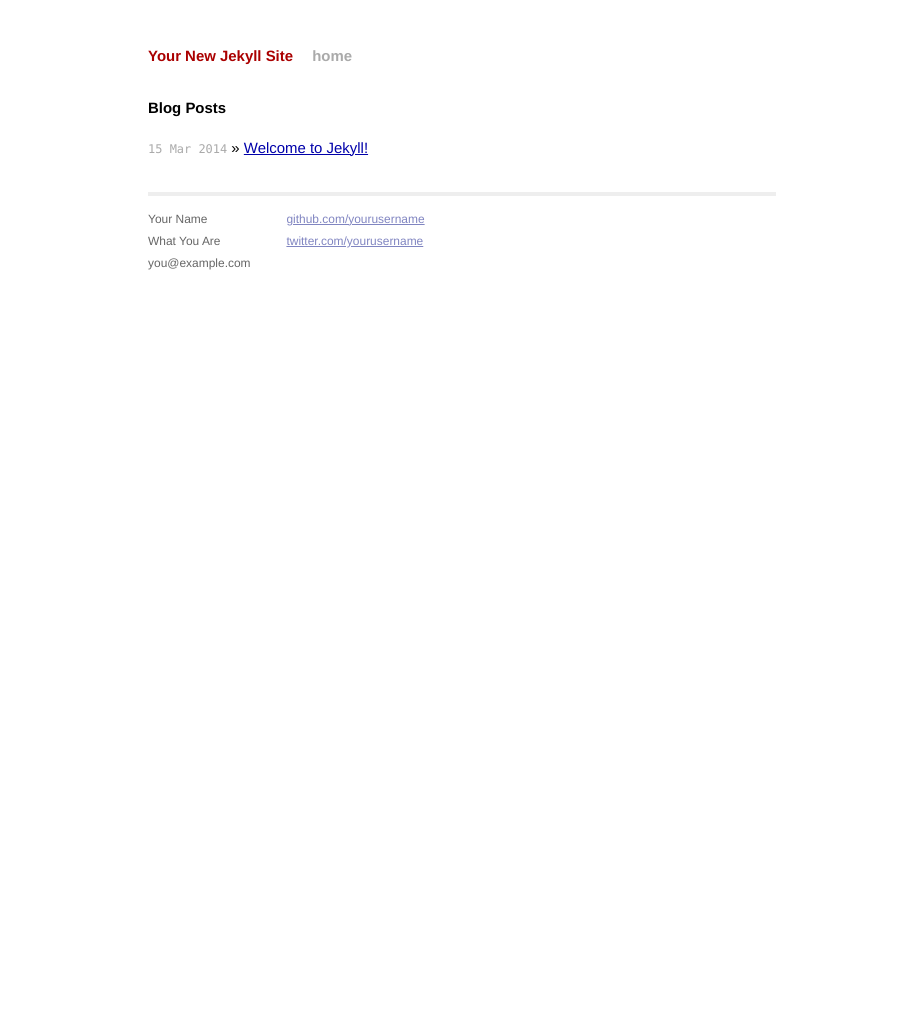
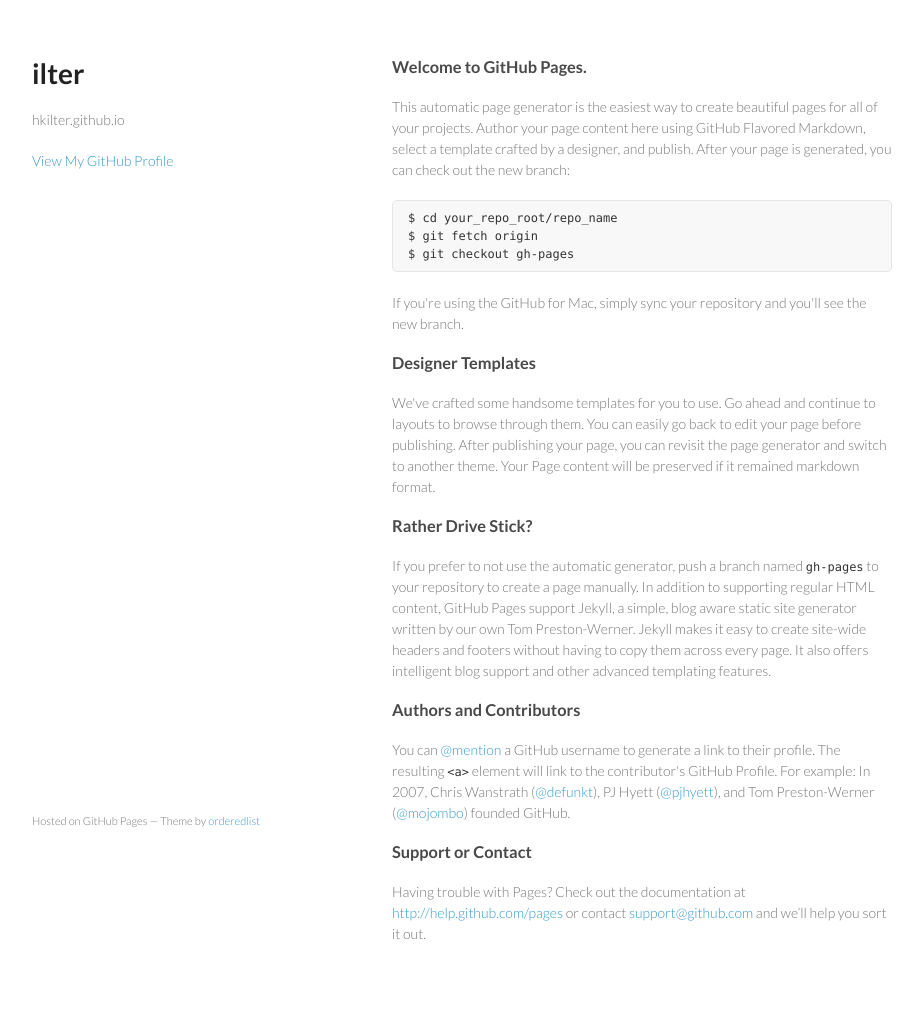
Before and after one commit to hkilter/hkilter-old.github.io, a Jekyll site: the page index.html, which Jekyll copies as it is, in a window 1280 px wide. Shown: the whole page, without its empty margins (178-1101 px from the left). Built offline with Jekyll 4.4.1, drawn with Linux system fonts in a browser that asks for light colours; Markdown is read by kramdown in place of the engine named in the settings; before the commit the page ends 945 px from its top, so only the background shows below that.

Commit message:
Replace master branch with page content via GitHub

```diff
--- a/index.html
+++ b/index.html
@@ -1,13 +1,75 @@
----
-layout: default
-title: ilter
----
+<!doctype html>
+<html>
+  <head>
+    <meta charset="utf-8">
+    <meta http-equiv="X-UA-Compatible" content="chrome=1">
+    <title>ilter by hkilter</title>
 
-<div id="home">
-  <h1>Blog Posts</h1>
-  <ul class="posts">
-    {% for post in site.posts %}
-      <li><span>{{ post.date | date_to_string }}</span> &raquo; <a href="{{ post.url }}">{{ post.title }}</a></li>
-    {% endfor %}
-  </ul>
-</div>
+    <link rel="stylesheet" href="stylesheets/styles.css">
+    <link rel="stylesheet" href="stylesheets/pygment_trac.css">
+    <meta name="viewport" content="width=device-width, initial-scale=1, user-scalable=no">
+    <!--[if lt IE 9]>
+    <script src="//html5shiv.googlecode.com/svn/trunk/html5.js"></script>
+    <![endif]-->
+  </head>
+  <body>
+    <div class="wrapper">
+      <header>
+        <h1>ilter</h1>
+        <p>hkilter.github.io</p>
+
+
+        <p class="view"><a href="https://github.com/hkilter">View My GitHub Profile</a></p>
+
+      </header>
+      <section>
+        <h3>
+<a name="welcome-to-github-pages" class="anchor" href="#welcome-to-github-pages"><span class="octicon octicon-link"></span></a>Welcome to GitHub Pages.</h3>
+
+<p>This automatic page generator is the easiest way to create beautiful pages for all of your projects. Author your page content here using GitHub Flavored Markdown, select a template crafted by a designer, and publish. After your page is generated, you can check out the new branch:</p>
+
+<pre><code>$ cd your_repo_root/repo_name
+$ git fetch origin
+$ git checkout gh-pages
+</code></pre>
+
+<p>If you're using the GitHub for Mac, simply sync your repository and you'll see the new branch.</p>
+
+<h3>
+<a name="designer-templates" class="anchor" href="#designer-templates"><span class="octicon octicon-link"></span></a>Designer Templates</h3>
+
+<p>We've crafted some handsome templates for you to use. Go ahead and continue to layouts to browse through them. You can easily go back to edit your page before publishing. After publishing your page, you can revisit the page generator and switch to another theme. Your Page content will be preserved if it remained markdown format.</p>
+
+<h3>
+<a name="rather-drive-stick" class="anchor" href="#rather-drive-stick"><span class="octicon octicon-link"></span></a>Rather Drive Stick?</h3>
+
+<p>If you prefer to not use the automatic generator, push a branch named <code>gh-pages</code> to your repository to create a page manually. In addition to supporting regular HTML content, GitHub Pages support Jekyll, a simple, blog aware static site generator written by our own Tom Preston-Werner. Jekyll makes it easy to create site-wide headers and footers without having to copy them across every page. It also offers intelligent blog support and other advanced templating features.</p>
+
+<h3>
+<a name="authors-and-contributors" class="anchor" href="#authors-and-contributors"><span class="octicon octicon-link"></span></a>Authors and Contributors</h3>
+
+<p>You can <a href="https://github.com/blog/821" class="user-mention">@mention</a> a GitHub username to generate a link to their profile. The resulting <code>&lt;a&gt;</code> element will link to the contributor's GitHub Profile. For example: In 2007, Chris Wanstrath (<a href="https://github.com/defunkt" class="user-mention">@defunkt</a>), PJ Hyett (<a href="https://github.com/pjhyett" class="user-mention">@pjhyett</a>), and Tom Preston-Werner (<a href="https://github.com/mojombo" class="user-mention">@mojombo</a>) founded GitHub.</p>
+
+<h3>
+<a name="support-or-contact" class="anchor" href="#support-or-contact"><span class="octicon octicon-link"></span></a>Support or Contact</h3>
+
+<p>Having trouble with Pages? Check out the documentation at <a href="http://help.github.com/pages">http://help.github.com/pages</a> or contact <a href="mailto:support@github.com">support@github.com</a> and we’ll help you sort it out.</p>
+      </section>
+      <footer>
+        <p><small>Hosted on GitHub Pages &mdash; Theme by <a href="https://github.com/orderedlist">orderedlist</a></small></p>
+      </footer>
+    </div>
+    <script src="javascripts/scale.fix.js"></script>
+              <script type="text/javascript">
+            var gaJsHost = (("https:" == document.location.protocol) ? "https://ssl." : "http://www.");
+            document.write(unescape("%3Cscript src='" + gaJsHost + "google-analytics.com/ga.js' type='text/javascript'%3E%3C/script%3E"));
+          </script>
+          <script type="text/javascript">
+            try {
+              var pageTracker = _gat._getTracker("UA-48250418-1");
+            pageTracker._trackPageview();
+            } catch(err) {}
+          </script>
+
+  </body>
+</html>
--- /dev/null
+++ b/javascripts/scale.fix.js
@@ -0,0 +1,17 @@
+var metas = document.getElementsByTagName('meta');
+var i;
+if (navigator.userAgent.match(/iPhone/i)) {
+  for (i=0; i<metas.length; i++) {
+    if (metas[i].name == "viewport") {
+      metas[i].content = "width=device-width, minimum-scale=1.0, maximum-scale=1.0";
+    }
+  }
+  document.addEventListener("gesturestart", gestureStart, false);
+}
+function gestureStart() {
+  for (i=0; i<metas.length; i++) {
+    if (metas[i].name == "viewport") {
+      metas[i].content = "width=device-width, minimum-scale=0.25, maximum-scale=1.6";
+    }
+  }
+}
--- /dev/null
+++ b/stylesheets/pygment_trac.css
@@ -0,0 +1,69 @@
+.highlight  { background: #ffffff; }
+.highlight .c { color: #999988; font-style: italic } /* Comment */
+.highlight .err { color: #a61717; background-color: #e3d2d2 } /* Error */
+.highlight .k { font-weight: bold } /* Keyword */
+.highlight .o { font-weight: bold } /* Operator */
+.highlight .cm { color: #999988; font-style: italic } /* Comment.Multiline */
+.highlight .cp { color: #999999; font-weight: bold } /* Comment.Preproc */
+.highlight .c1 { color: #999988; font-style: italic } /* Comment.Single */
+.highlight .cs { color: #999999; font-weight: bold; font-style: italic } /* Comment.Special */
+.highlight .gd { color: #000000; background-color: #ffdddd } /* Generic.Deleted */
+.highlight .gd .x { color: #000000; background-color: #ffaaaa } /* Generic.Deleted.Specific */
+.highlight .ge { font-style: italic } /* Generic.Emph */
+.highlight .gr { color: #aa0000 } /* Generic.Error */
+.highlight .gh { color: #999999 } /* Generic.Heading */
+.highlight .gi { color: #000000; background-color: #ddffdd } /* Generic.Inserted */
+.highlight .gi .x { color: #000000; background-color: #aaffaa } /* Generic.Inserted.Specific */
+.highlight .go { color: #888888 } /* Generic.Output */
+.highlight .gp { color: #555555 } /* Generic.Prompt */
+.highlight .gs { font-weight: bold } /* Generic.Strong */
+.highlight .gu { color: #800080; font-weight: bold; } /* Generic.Subheading */
+.highlight .gt { color: #aa0000 } /* Generic.Traceback */
+.highlight .kc { font-weight: bold } /* Keyword.Constant */
+.highlight .kd { font-weight: bold } /* Keyword.Declaration */
+.highlight .kn { font-weight: bold } /* Keyword.Namespace */
+.highlight .kp { font-weight: bold } /* Keyword.Pseudo */
+.highlight .kr { font-weight: bold } /* Keyword.Reserved */
+.highlight .kt { color: #445588; font-weight: bold } /* Keyword.Type */
+.highlight .m { color: #009999 } /* Literal.Number */
+.highlight .s { color: #d14 } /* Literal.String */
+.highlight .na { color: #008080 } /* Name.Attribute */
+.highlight .nb { color: #0086B3 } /* Name.Builtin */
+.highlight .nc { color: #445588; font-weight: bold } /* Name.Class */
+.highlight .no { color: #008080 } /* Name.Constant */
+.highlight .ni { color: #800080 } /* Name.Entity */
+.highlight .ne { color: #990000; font-weight: bold } /* Name.Exception */
+.highlight .nf { color: #990000; font-weight: bold } /* Name.Function */
+.highlight .nn { color: #555555 } /* Name.Namespace */
+.highlight .nt { color: #000080 } /* Name.Tag */
+.highlight .nv { color: #008080 } /* Name.Variable */
+.highlight .ow { font-weight: bold } /* Operator.Word */
+.highlight .w { color: #bbbbbb } /* Text.Whitespace */
+.highlight .mf { color: #009999 } /* Literal.Number.Float */
+.highlight .mh { color: #009999 } /* Literal.Number.Hex */
+.highlight .mi { color: #009999 } /* Literal.Number.Integer */
+.highlight .mo { color: #009999 } /* Literal.Number.Oct */
+.highlight .sb { color: #d14 } /* Literal.String.Backtick */
+.highlight .sc { color: #d14 } /* Literal.String.Char */
+.highlight .sd { color: #d14 } /* Literal.String.Doc */
+.highlight .s2 { color: #d14 } /* Literal.String.Double */
+.highlight .se { color: #d14 } /* Literal.String.Escape */
+.highlight .sh { color: #d14 } /* Literal.String.Heredoc */
+.highlight .si { color: #d14 } /* Literal.String.Interpol */
+.highlight .sx { color: #d14 } /* Literal.String.Other */
+.highlight .sr { color: #009926 } /* Literal.String.Regex */
+.highlight .s1 { color: #d14 } /* Literal.String.Single */
+.highlight .ss { color: #990073 } /* Literal.String.Symbol */
+.highlight .bp { color: #999999 } /* Name.Builtin.Pseudo */
+.highlight .vc { color: #008080 } /* Name.Variable.Class */
+.highlight .vg { color: #008080 } /* Name.Variable.Global */
+.highlight .vi { color: #008080 } /* Name.Variable.Instance */
+.highlight .il { color: #009999 } /* Literal.Number.Integer.Long */
+
+.type-csharp .highlight .k { color: #0000FF }
+.type-csharp .highlight .kt { color: #0000FF }
+.type-csharp .highlight .nf { color: #000000; font-weight: normal }
+.type-csharp .highlight .nc { color: #2B91AF }
+.type-csharp .highlight .nn { color: #000000 }
+.type-csharp .highlight .s { color: #A31515 }
+.type-csharp .highlight .sc { color: #A31515 }
--- /dev/null
+++ b/stylesheets/styles.css
@@ -0,0 +1,255 @@
+@import url(https://fonts.googleapis.com/css?family=Lato:300italic,700italic,300,700);
+
+body {
+  padding:50px;
+  font:14px/1.5 Lato, "Helvetica Neue", Helvetica, Arial, sans-serif;
+  color:#777;
+  font-weight:300;
+}
+
+h1, h2, h3, h4, h5, h6 {
+  color:#222;
+  margin:0 0 20px;
+}
+
+p, ul, ol, table, pre, dl {
+  margin:0 0 20px;
+}
+
+h1, h2, h3 {
+  line-height:1.1;
+}
+
+h1 {
+  font-size:28px;
+}
+
+h2 {
+  color:#393939;
+}
+
+h3, h4, h5, h6 {
+  color:#494949;
+}
+
+a {
+  color:#39c;
+  font-weight:400;
+  text-decoration:none;
+}
+
+a small {
+  font-size:11px;
+  color:#777;
+  margin-top:-0.6em;
+  display:block;
+}
+
+.wrapper {
+  width:860px;
+  margin:0 auto;
+}
+
+blockquote {
+  border-left:1px solid #e5e5e5;
+  margin:0;
+  padding:0 0 0 20px;
+  font-style:italic;
+}
+
+code, pre {
+  font-family:Monaco, Bitstream Vera Sans Mono, Lucida Console, Terminal;
+  color:#333;
+  font-size:12px;
+}
+
+pre {
+  padding:8px 15px;
+  background: #f8f8f8;
+  border-radius:5px;
+  border:1px solid #e5e5e5;
+  overflow-x: auto;
+}
+
+table {
+  width:100%;
+  border-collapse:collapse;
+}
+
+th, td {
+  text-align:left;
+  padding:5px 10px;
+  border-bottom:1px solid #e5e5e5;
+}
+
+dt {
+  color:#444;
+  font-weight:700;
+}
+
+th {
+  color:#444;
+}
+
+img {
+  max-width:100%;
+}
+
+header {
+  width:270px;
+  float:left;
+  position:fixed;
+}
+
+header ul {
+  list-style:none;
+  height:40px;
+
+  padding:0;
+
+  background: #eee;
+  background: -moz-linear-gradient(top, #f8f8f8 0%, #dddddd 100%);
+  background: -webkit-gradient(linear, left top, left bottom, color-stop(0%,#f8f8f8), color-stop(100%,#dddddd));
+  background: -webkit-linear-gradient(top, #f8f8f8 0%,#dddddd 100%);
+  background: -o-linear-gradient(top, #f8f8f8 0%,#dddddd 100%);
+  background: -ms-linear-gradient(top, #f8f8f8 0%,#dddddd 100%);
+  background: linear-gradient(top, #f8f8f8 0%,#dddddd 100%);
+
+  border-radius:5px;
+  border:1px solid #d2d2d2;
+  box-shadow:inset #fff 0 1px 0, inset rgba(0,0,0,0.03) 0 -1px 0;
+  width:270px;
+}
+
+header li {
+  width:89px;
+  float:left;
+  border-right:1px solid #d2d2d2;
+  height:40px;
+}
+
+header ul a {
+  line-height:1;
+  font-size:11px;
+  color:#999;
+  display:block;
+  text-align:center;
+  padding-top:6px;
+  height:40px;
+}
+
+strong {
+  color:#222;
+  font-weight:700;
+}
+
+header ul li + li {
+  width:88px;
+  border-left:1px solid #fff;
+}
+
+header ul li + li + li {
+  border-right:none;
+  width:89px;
+}
+
+header ul a strong {
+  font-size:14px;
+  display:block;
+  color:#222;
+}
+
+section {
+  width:500px;
+  float:right;
+  padding-bottom:50px;
+}
+
+small {
+  font-size:11px;
+}
+
+hr {
+  border:0;
+  background:#e5e5e5;
+  height:1px;
+  margin:0 0 20px;
+}
+
+footer {
+  width:270px;
+  float:left;
+  position:fixed;
+  bottom:50px;
+}
+
+@media print, screen and (max-width: 960px) {
+
+  div.wrapper {
+    width:auto;
+    margin:0;
+  }
+
+  header, section, footer {
+    float:none;
+    position:static;
+    width:auto;
+  }
+
+  header {
+    padding-right:320px;
+  }
+
+  section {
+    border:1px solid #e5e5e5;
+    border-width:1px 0;
+    padding:20px 0;
+    margin:0 0 20px;
+  }
+
+  header a small {
+    display:inline;
+  }
+
+  header ul {
+    position:absolute;
+    right:50px;
+    top:52px;
+  }
+}
+
+@media print, screen and (max-width: 720px) {
+  body {
+    word-wrap:break-word;
+  }
+
+  header {
+    padding:0;
+  }
+
+  header ul, header p.view {
+    position:static;
+  }
+
+  pre, code {
+    word-wrap:normal;
+  }
+}
+
+@media print, screen and (max-width: 480px) {
+  body {
+    padding:15px;
+  }
+
+  header ul {
+    display:none;
+  }
+}
+
+@media print {
+  body {
+    padding:0.4in;
+    font-size:12pt;
+    color:#444;
+  }
+}
```
Also changed, not shown: params.json (added, +1 -0 lines).
